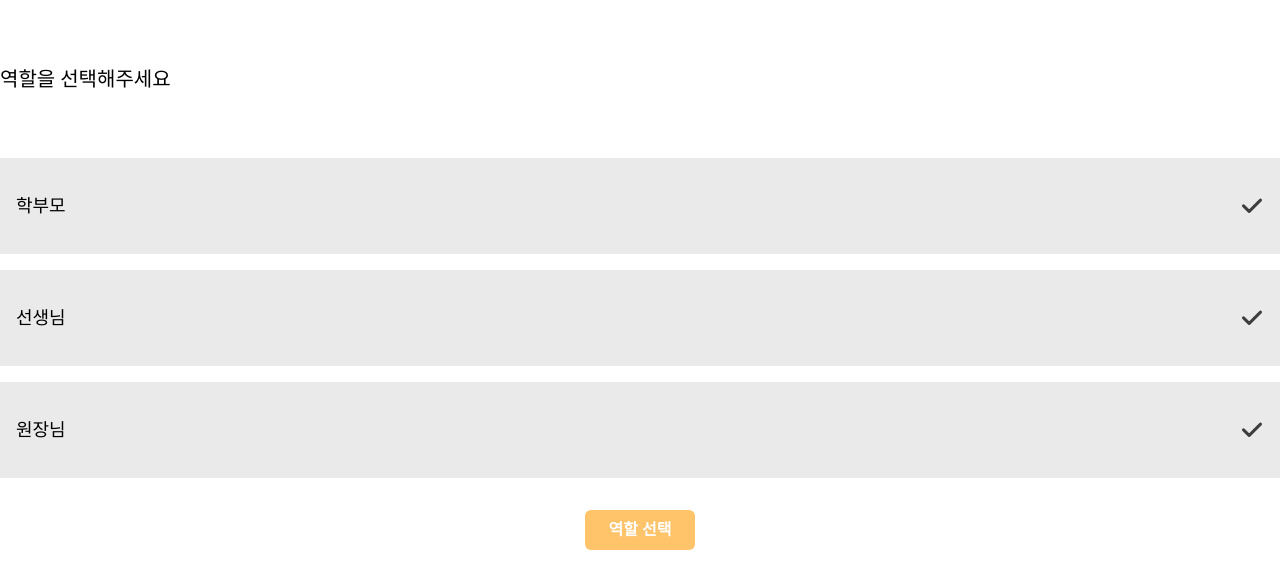
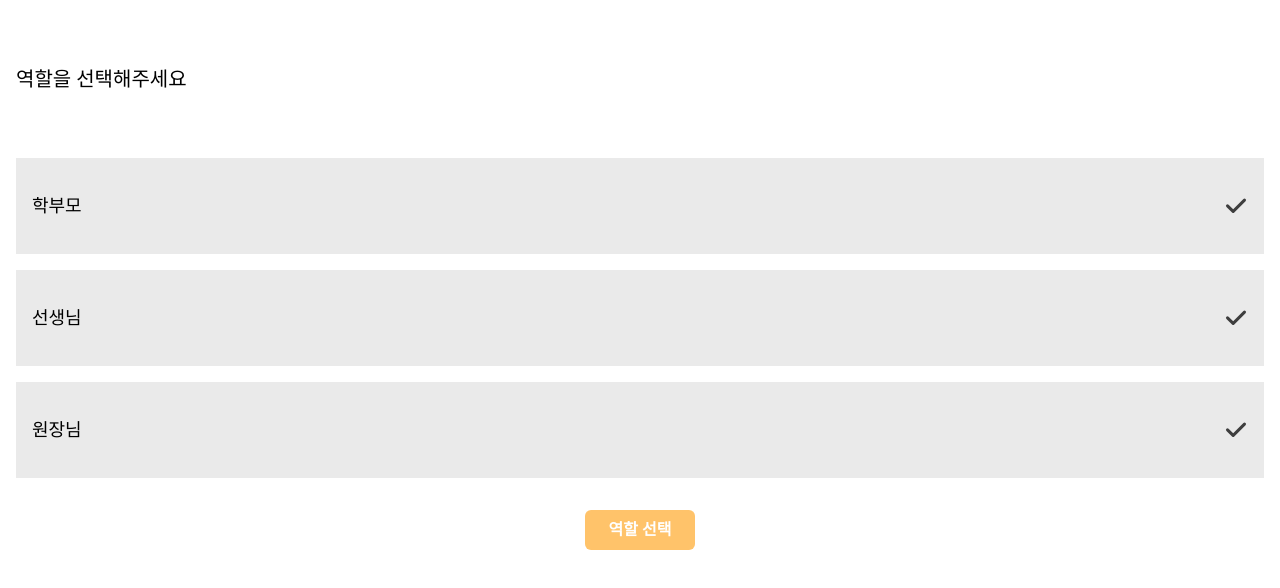
Before and after one commit to allkong/KidWe, a React (Vite) app in the folder front-end/: page /signup in a window 1280 px wide. Shown: the top 588 px of the page. Built offline with nearby package versions, Linux system fonts and the light colour scheme; a web font is replaced by a local one.

Commit message:
design : margin 등을 조금 수정
Register, SignUpMain 파일

```diff
--- a/front-end/src/pages/sign-up/Register.tsx
+++ b/front-end/src/pages/sign-up/Register.tsx
@@ -9,7 +9,7 @@ const Register: React.FC = () => {
     const handleResize = () => {
       const mainContainer = document.querySelector('.main-container');
       if (mainContainer) {
-        setIsShort(mainContainer.clientHeight < window.innerHeight);
+        setIsShort(mainContainer.clientHeight + 56 < window.innerHeight);
       }
     };
 
--- a/front-end/src/pages/sign-up/SignUpMain.tsx
+++ b/front-end/src/pages/sign-up/SignUpMain.tsx
@@ -34,7 +34,7 @@ const SignUpMain: React.FC = () => {
   };
 
   return (
-    <div className="flex flex-col min-h-full space-y-8 mt-16 ">
+    <div className="flex flex-col min-h-full space-y-8 mt-16 mx-4">
       <p className="text-xl mb-8">역할을 선택해주세요</p>
       <div className=" w-full items-center justify-center space-y-4 text-lg">
         {roleItems.map((item, index) => (
```
